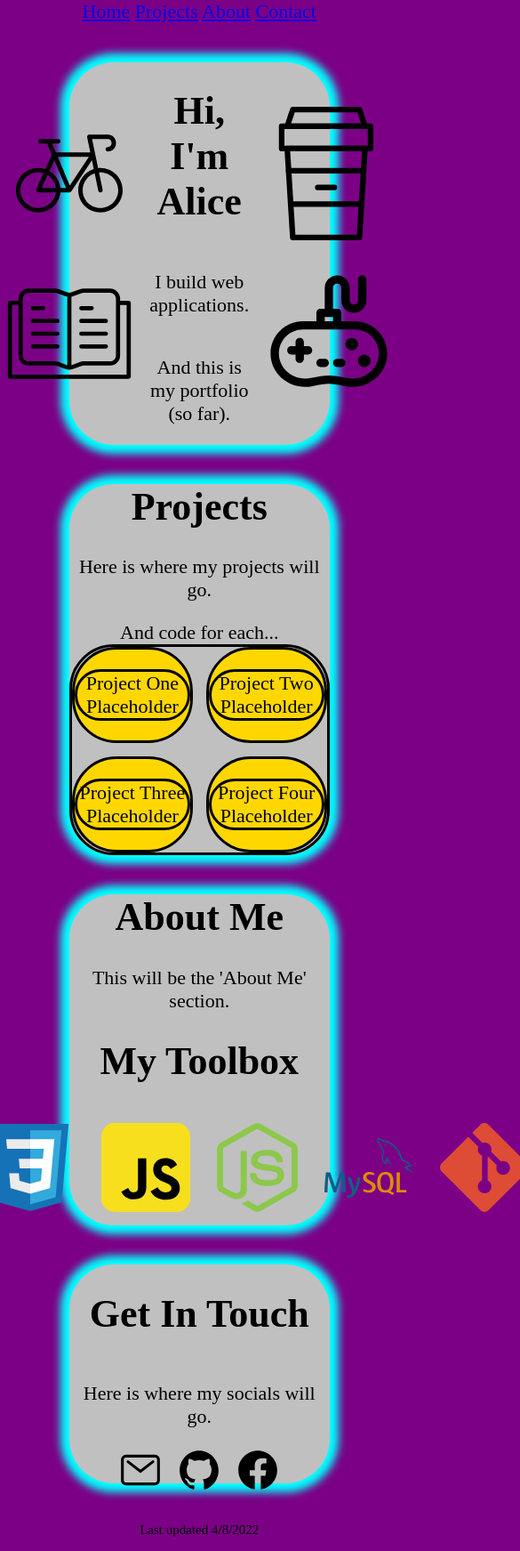
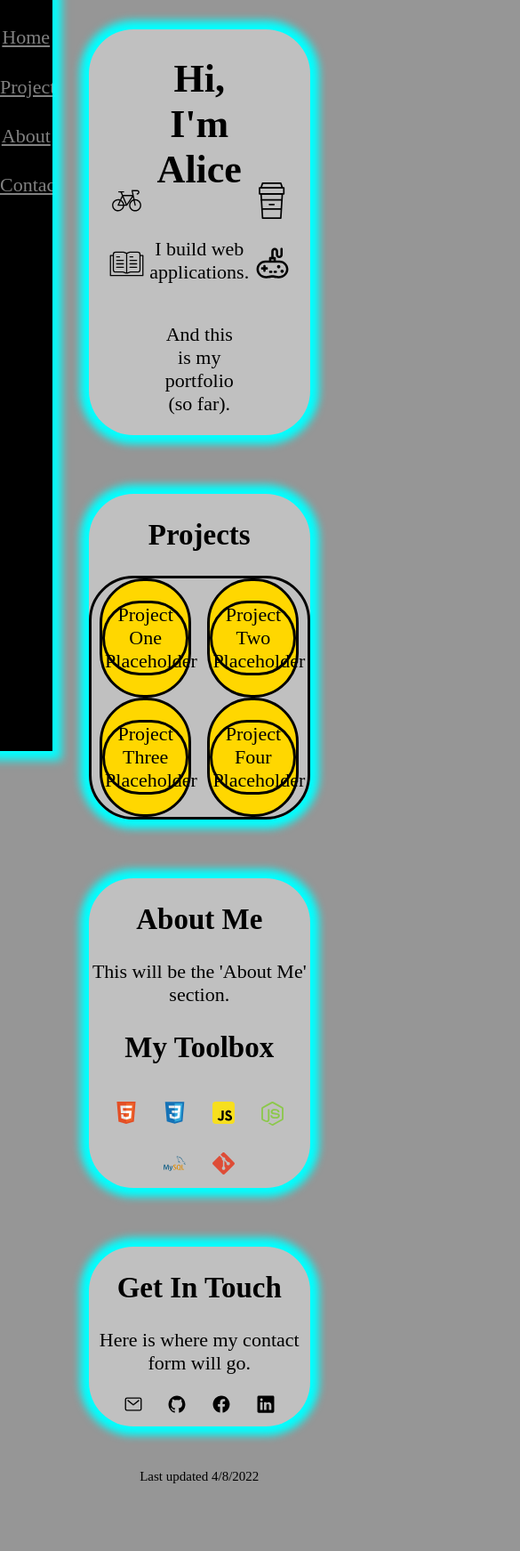
Before and after one commit to acutler2929/portfolio, a website: page index.html in a window 390 px wide. Shown: the top 1743 px of the page at 89% size, 585 px wide, since content can reach past the window. After the commit the page ends 1683 px from the top, so only its background shows below. Drawn offline with Linux system fonts and the light colour scheme.

Commit message:
improved image responsiveness

```diff
--- a/index.html
+++ b/index.html
@@ -1,10 +1,11 @@
 <!DOCTYPE html>
 <html lang="en">
-	<meta charset="UTF-8" />
-	<title>Alice Cutler Portfolio</title>
-	<meta name="viewport" content="width=device-width,initial-scale=1" />
-	<link rel="stylesheet" href="style/style.css" />
-	<style></style>
+	<head>
+		<meta charset="UTF-8" />
+		<title>Alice Cutler Portfolio</title>
+		<meta name="viewport" content="width=device-width,initial-scale=1" />
+		<link rel="stylesheet" href="style/style.css" />
+	</head>
 	<body>
 		<div id="navbar">
 			<a href="#landing">Home</a>
@@ -41,9 +42,7 @@
 				</div>
 			</div>
 			<div id="projects">
-				<h1>Projects</h1>
-				<p>Here is where my projects will go.</p>
-				<p2>And code for each...</p2>
+				<h2>Projects</h2>
 				<div id="projects-wrapper">
 					<div id="project-clickable-one" class="project-clickable">
 						<p class="project-image">Project One Placeholder</p>
@@ -61,10 +60,10 @@
 			</div>
 			<div id="about">
 				<div id="description">
-					<h1>About Me</h1>
+					<h2>About Me</h2>
 					<p>This will be the 'About Me' section.</p>
+					<h2>My Toolbox</h2>
 				</div>
-				<h1>My Toolbox</h1>
 				<div id="toolbox">
 					<img
 						src="pictures/Tech Icons/Html Icon.svg"
@@ -93,14 +92,17 @@
 				</div>
 			</div>
 			<div id="contact">
-				<h1>Get In Touch</h1>
-				<p>Here is where my socials will go.</p>
-				<div id="socials-wrapper">
+				<div id="contact-form">
+					<h2>Get In Touch</h2>
+					<p>Here is where my contact form will go.</p>
+				</div>
+				<div id="socials-icons-wrapper">
 					<a href="mailto:acutler0451@gmail.com">
 						<ion-icon name="mail-outline">
 							<img
 								src="pictures/mail-outline.svg"
 								id="socials-email"
+								class="social-icons"
 							/>
 						</ion-icon>
 					</a>
@@ -109,6 +111,7 @@
 							<img
 								src="pictures/Tech Icons/logo-github.svg"
 								id="socials-github"
+								class="social-icons"
 							/>
 						</ion-icon>
 					</a>
@@ -117,6 +120,16 @@
 							<img
 								src="pictures/Tech Icons/facebook_icon.svg"
 								id="socials-facebook"
+								class="social-icons"
+							/>
+						</ion-icon>
+					</a>
+					<a href="https://www.linkedin.com/">
+						<ion-icon name="logo-linkedin">
+							<img
+								src="pictures/Tech Icons/logo-linkedin.svg"
+								id="socials-linkedin"
+								class="social-icons"
 							/>
 						</ion-icon>
 					</a>
--- a/pictures/picCredits.txt
+++ b/pictures/picCredits.txt
@@ -13,7 +13,7 @@
 'coffee_icon' by Vincent Le Moign @ Iconscout.com
     https://cdn.iconscout.com/icon/free/png-128/coffee-842-448157.png
 
-'logo-github', 'facebook_icon', and 'mail-outline' by ionicons @ https://ionic.io/ionicons
+'logo-github', 'facebook_icon', 'logo-linkedin' and 'mail-outline' by ionicons @ https://ionic.io/ionicons
 
 'Html Logo' by Jagathish Saravanan @ iconscout.com
     https://cdn.iconscout.com/icon/free/png-128/html-2752158-2284975.png
--- a/style/_responsive.scss
+++ b/style/_responsive.scss
@@ -13,27 +13,11 @@
 	}
 
 	#landingImages {
-		height: 0px;
-		width: 0px;
 		padding: 0px;
-		/* Default:
-    height: 150px;
-    width: 150px;
-    object-fit: cover;
-    padding: 15px;
-    */
 	}
 
 	#techIcons {
-		/* shrink icons somehow */
-		height: 12px;
-		width: 12px;
 		padding: 2px;
-		/* default:
-    height: 100px;
-    width: 100px;
-    padding: 15px;
-    */
 	}
 
 	#socials-wrapper {
@@ -43,7 +27,7 @@
 	}
 }
 
-/*********** Medium Phones **********/
+/*********** Larger Phones **********/
 
 @media only screen and (min-width: 160px) and (max-width: 320px) {
 	@keyframes backgroundColorPalette {
@@ -55,28 +39,21 @@
 		}
 	}
 
+	body {
+		margin: 0% 0% 15% 0%;
+	}
+
+	#navbar {
+		height: 15%;
+		width: 100%;
+	}
+
 	#landingImages {
-		height: 35px;
-		width: 35px;
 		padding: 4px;
-		/* Default:
-    height: 150px;
-    width: 150px;
-    object-fit: cover;
-    padding: 15px;
-    */
 	}
 
 	#techIcons {
-		/* shrink icons somehow */
-		height: 20px;
-		width: 20px;
 		padding: 3px;
-		/* default:
-    height: 100px;
-    width: 100px;
-    padding: 15px;
-    */
 	}
 
 	#socials-wrapper {
@@ -98,27 +75,13 @@
 		}
 	}
 	#landingImages {
-		height: 70px;
-		width: 70px;
 		padding: 8px;
-		/* Default:
-    height: 150px;
-    width: 150px;
-    object-fit: cover;
-    padding: 15px;
-    */
+		object-fit: cover;
 	}
 
 	#techIcons {
-		/* shrink icons somehow */
-		height: 40px;
-		width: 40px;
 		padding: 5px;
-		/* default:
-    height: 100px;
-    width: 100px;
-    padding: 15px;
-    */
+		object-fit: cover;
 	}
 
 	#socials-wrapper {
@@ -141,27 +104,13 @@
 	}
 
 	#landingImages {
-		height: 110px;
-		width: 110px;
 		padding: 10px;
-		/* Default:
-    height: 150px;
-    width: 150px;
-    object-fit: cover;
-    padding: 15px;
-    */
+		object-fit: cover;
 	}
 
 	#techIcons {
-		/* shrink icons somehow */
-		height: 75px;
-		width: 75px;
 		padding: 10px;
-		/* default:
-    height: 100px;
-    width: 100px;
-    padding: 15px;
-    */
+		object-fit: cover;
 	}
 
 	#socials-wrapper {
--- a/style/style.scss
+++ b/style/style.scss
@@ -1,14 +1,16 @@
 @import './responsive';
+
+$box-shadow-cyan: 0 0 10px 10px cyan;
 
 @mixin section-layout {
 	border-radius: 50px;
 	background-color: silver;
-	box-shadow: 0 0 10px 10px cyan;
-	margin: 15% 0% 15% 0%;
+	box-shadow: $box-shadow-cyan;
+	height: 100%;
+	width: 75%;
+	margin: 10% 0% 10% 0%;
 	scroll-margin-top: 100px;
 }
-
-$fringe-highlight: cyan;
 
 /****************** Making The Body Look Pretty ********************/
 
@@ -18,8 +20,10 @@
 	animation-iteration-count: infinite;
 	animation-direction: alternate;
 	font-size: 22px;
-	margin: 0% 5% 0% 20%;
+	margin: 0;
+	height: 100%;
 	text-align: center;
+	// viewport-fit: 100%;
 }
 
 @keyframes backgroundColorPalette {
@@ -34,7 +38,7 @@
 /***************** Navigation Bar ********************/
 
 #navbar {
-	box-shadow: 0 0 10px 10px $fringe-highlight;
+	box-shadow: $box-shadow-cyan;
 	height: 100%;
 	width: 15%;
 	position: fixed;
@@ -56,23 +60,38 @@
 
 /**************** Section that wraps non-nav content ************************/
 
+#content-wrapper {
+	display: flex;
+	flex-direction: column;
+	align-items: center;
+	max-height: fit-content;
+	width: 85%;
+	top: 0;
+	right: 0;
+	margin: 0;
+	position: absolute;
+}
+
 /**************** Landing Section ***************/
 
 #landing {
 	@include section-layout();
 	display: flex;
+	align-items: center;
 	justify-content: center;
 }
 
 .landing-row {
 	display: flex;
 	flex-direction: column;
-	justify-content: center;
+	align-items: center;
+	height: 100%;
+	width: 33%;
 }
 
 .landingImages {
-	height: 150px;
-	width: 150px;
+	height: 40%;
+	width: 50%;
 	object-fit: cover;
 	padding: 15px;
 }
@@ -90,16 +109,18 @@
 #projects-wrapper {
 	border: 3px solid black;
 	border-radius: 50px;
-	display: grid;
-	grid-template-columns: repeat(2, 1fr);
-	gap: 15px;
-	grid-auto-rows: minmax(100px, auto);
+	display: flex;
+	flex-direction: row;
+	flex-wrap: wrap;
+	justify-content: space-around;
 }
 
 .project-clickable {
 	border: 3px solid black;
 	border-radius: 50px;
 	background-color: gold;
+	height: 40%;
+	width: 40%;
 }
 
 .project-image {
@@ -151,12 +172,16 @@
 	display: flex;
 	flex-direction: row;
 	justify-content: center;
+	flex-wrap: wrap;
 }
 
 .tech-icons {
-	height: 100px;
-	width: 100px;
+	// height: 100px;
+	// width: 100px;
+	height: 10%;
+	width: 10%;
 	padding: 15px;
+	object-fit: cover;
 }
 
 /********** Contact Section **********/
@@ -169,33 +194,48 @@
 	justify-content: center;
 }
 
-#socials-wrapper {
+#contact-form {
+	align-self: center;
+}
+
+#socials-icons-wrapper {
 	display: flex;
 	flex-direction: row;
+	justify-content: space-around;
+	width: 80%;
 }
 
-#socials-email {
-	display: block;
-	margin-right: 1rem;
-	margin-bottom: 1rem;
-	height: 50px;
-	width: auto;
+.social-icons {
+	height: 60%;
+	width: 60%;
 }
 
-#socials-github {
-	display: block;
-	margin-bottom: 1rem;
-	height: 50px;
-	width: auto;
-}
+// #socials-email {
+// 	// display: block;
+// 	// margin-right: 1rem;
+// 	// margin-bottom: 1rem;
+// 	height: 50px;
+// 	// width: auto;
+// }
 
-#socials-facebook {
-	display: block;
-	margin-left: 1rem;
-	margin-bottom: 1rem;
-	height: 50px;
-	width: auto;
-}
+// #socials-github {
+// 	// display: block;
+// 	// margin-bottom: 1rem;
+// 	height: 50px;
+// 	// width: auto;
+// }
+
+// #socials-facebook {
+// 	// display: block;
+// 	// margin-left: 1rem;
+// 	// margin-bottom: 1rem;
+// 	height: 50px;
+// 	// width: auto;
+// }
+
+// #socials-linkedin {
+// 	height: 50px;
+// }
 
 footer {
 	font-size: 15px;
```
Also changed, not shown: pictures/Tech Icons/logo-linkedin.svg (added), style/style.css, 1 other file.
